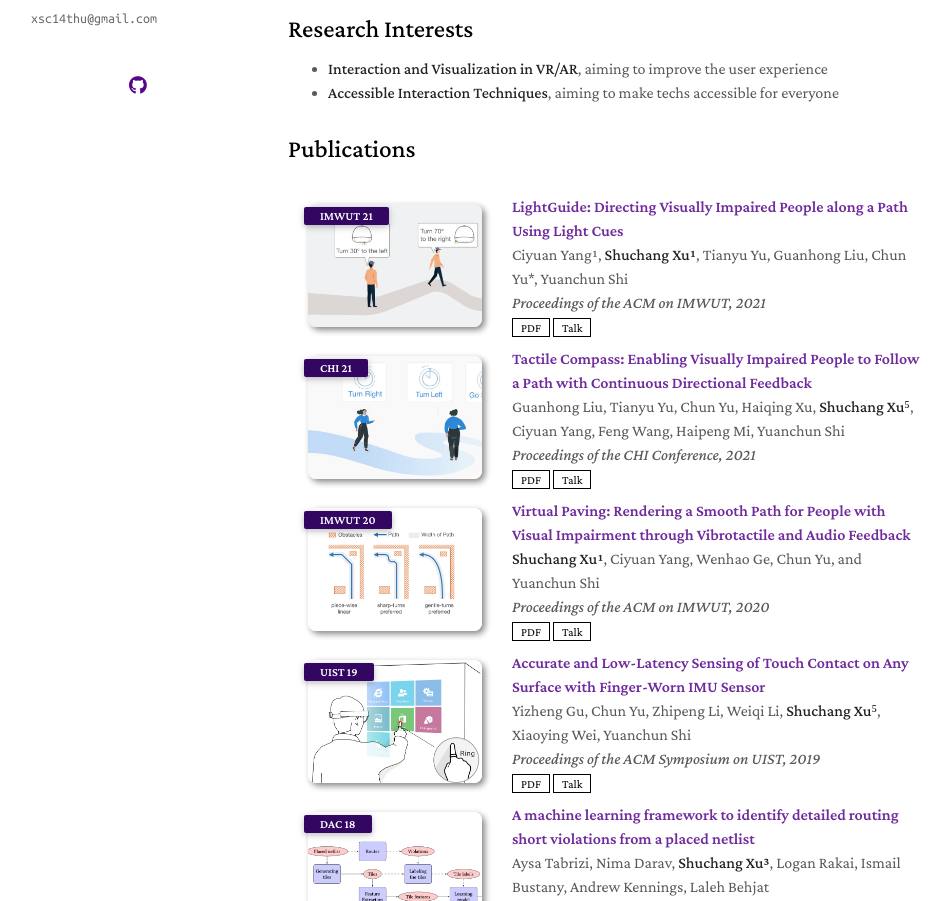
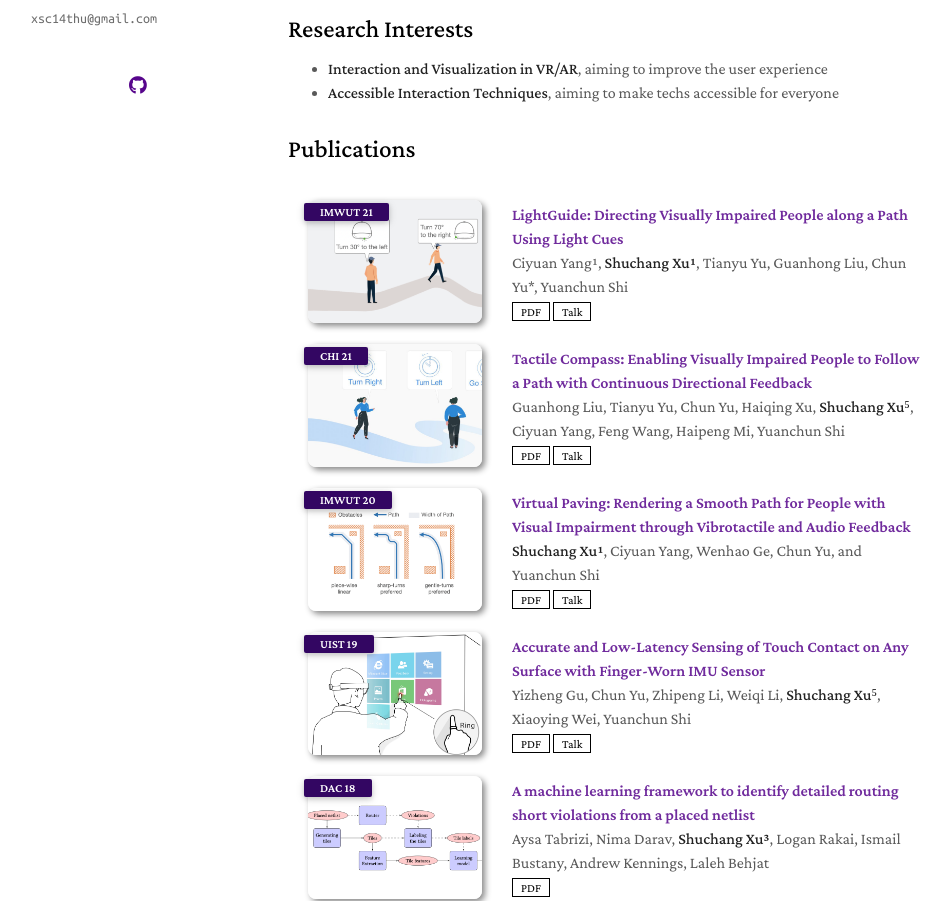
Before and after one commit to ShuchangXu/ShuchangXu.github.io, a Jekyll site: the page built from index.md, in a window 1280 px wide and 1400 px high. Shown: the part 408-1309 px from the top of the window, without its empty margins (182-1133 px from the left). Built offline with Jekyll 4.4.1, drawn with Linux system fonts in a browser that asks for light colours; nearby versions of some CDN libraries; a style sheet for code colours, icons or effects is not loaded; our own code applies the rules of GitHub Pages for plain Markdown files; some of the changed text lies outside the part shown.

Commit message:
publications teasers

```diff
--- a/_includes/publications.md
+++ b/_includes/publications.md
@@ -12,7 +12,7 @@
   <div class="col-sm-9" style="position: relative;padding-right: 15px;padding-left: 20px;">
     <div class="title"><a href="https://dl.acm.org/doi/10.1145/3463524">LightGuide: Directing Visually Impaired People along a Path Using Light Cues</a></div>
     <div class="author">Ciyuan Yang¹, <strong>Shuchang Xu¹</strong>, Tianyu Yu, Guanhong Liu, Chun Yu*, Yuanchun Shi</div>
-    <div class="periodical"><em>Proceedings of the ACM on IMWUT, 2021</em></div>
+    <!-- <div class="periodical"><em>Proceedings of the ACM on IMWUT, 2021</em></div> -->
     <div class="links">
       <a href="https://github.com/ShuchangXu/ShuchangXu.github.io/blob/0000fdc3833bf3ff78b26ab8259944c86c65da92/assets/files/6_LightGuide.pdf" class="btn btn-sm z-depth-0" role="button" target="_blank" style="font-size:12px;">PDF</a>
       <a href="https://youtu.be/VxyO71kiZ1s?si=ulgRWvXQfdWAco6U" class="btn btn-sm z-depth-0" role="button" target="_blank" style="font-size:12px;">Talk</a>
@@ -32,7 +32,7 @@
   <div class="col-sm-9" style="position: relative;padding-right: 15px;padding-left: 20px;">
     <div class="title"><a href="https://dl.acm.org/doi/abs/10.1145/3411764.3445644">Tactile Compass: Enabling Visually Impaired People to Follow a Path with Continuous Directional Feedback</a></div>
     <div class="author">Guanhong Liu, Tianyu Yu, Chun Yu, Haiqing Xu, <strong>Shuchang Xu⁵</strong>, Ciyuan Yang, Feng Wang, Haipeng Mi, Yuanchun Shi</div>
-    <div class="periodical"><em>Proceedings of the CHI Conference, 2021</em></div>
+    <!-- <div class="periodical"><em>Proceedings of the CHI Conference, 2021</em></div> -->
     <div class="links">
       <a href="https://github.com/ShuchangXu/ShuchangXu.github.io/blob/0000fdc3833bf3ff78b26ab8259944c86c65da92/assets/files/5_TactileCompass.pdf" class="btn btn-sm z-depth-0" role="button" target="_blank" style="font-size:12px;">PDF</a>
       <a href="https://youtu.be/esd5_9PWTfU?si=zOho0wIWVlPLNnkp" class="btn btn-sm z-depth-0" role="button" target="_blank" style="font-size:12px;">Talk</a>
@@ -52,7 +52,7 @@
   <div class="col-sm-9" style="position: relative;padding-right: 15px;padding-left: 20px;">
     <div class="title"><a href="https://dl.acm.org/doi/abs/10.1145/3411814">Virtual Paving: Rendering a Smooth Path for People with Visual Impairment through Vibrotactile and Audio Feedback</a></div>
     <div class="author"><strong>Shuchang Xu¹</strong>, Ciyuan Yang, Wenhao Ge, Chun Yu, and Yuanchun Shi</div>
-    <div class="periodical"><em>Proceedings of the ACM on IMWUT, 2020</em></div>
+    <!-- <div class="periodical"><em>Proceedings of the ACM on IMWUT, 2020</em></div> -->
     <div class="links">
       <a href="https://github.com/ShuchangXu/ShuchangXu.github.io/blob/0000fdc3833bf3ff78b26ab8259944c86c65da92/assets/files/4_VirtualPaving.pdf" class="btn btn-sm z-depth-0" role="button" target="_blank" style="font-size:12px;">PDF</a>
       <a href="https://www.youtube.com/watch?v=0VDHas8I1l4" class="btn btn-sm z-depth-0" role="button" target="_blank" style="font-size:12px;">Talk</a>
@@ -72,7 +72,7 @@
   <div class="col-sm-9" style="position: relative;padding-right: 15px;padding-left: 20px;">
     <div class="title"><a href="https://dl.acm.org/doi/abs/10.1145/3332165.3347947">Accurate and Low-Latency Sensing of Touch Contact on Any Surface with Finger-Worn IMU Sensor</a></div>
     <div class="author">Yizheng Gu, Chun Yu, Zhipeng Li, Weiqi Li, <strong>Shuchang Xu⁵</strong>, Xiaoying Wei, Yuanchun Shi</div>
-    <div class="periodical"><em>Proceedings of the ACM Symposium on UIST, 2019</em></div>
+    <!-- <div class="periodical"><em>Proceedings of the ACM Symposium on UIST, 2019</em></div> -->
     <div class="links">
       <a href="https://github.com/ShuchangXu/ShuchangXu.github.io/blob/0000fdc3833bf3ff78b26ab8259944c86c65da92/assets/files/3_TappingRing.pdf" class="btn btn-sm z-depth-0" role="button" target="_blank" style="font-size:12px;">PDF</a>
       <a href="https://www.youtube.com/watch?v=23bBnU6sDdA" class="btn btn-sm z-depth-0" role="button" target="_blank" style="font-size:12px;">Talk</a>
@@ -92,7 +92,7 @@
   <div class="col-sm-9" style="position: relative;padding-right: 15px;padding-left: 20px;">
     <div class="title"><a href="https://dl.acm.org/doi/abs/10.1145/3195970.3195975">A machine learning framework to identify detailed routing short violations from a placed netlist</a></div>
     <div class="author">Aysa Tabrizi, Nima Darav, <strong>Shuchang Xu³</strong>, Logan Rakai, Ismail Bustany, Andrew Kennings, Laleh Behjat</div>
-    <div class="periodical"><em>Proceedings of DAC. 2018</em></div>
+    <!-- <div class="periodical"><em>Proceedings of DAC. 2018</em></div> -->
     <div class="links">
       <a href="https://github.com/ShuchangXu/ShuchangXu.github.io/blob/0000fdc3833bf3ff78b26ab8259944c86c65da92/assets/files/1_MLRouting.pdf" class="btn btn-sm z-depth-0" role="button" target="_blank" style="font-size:12px;">PDF</a>
     </div>
```
Also changed, not shown: 1 other file.
